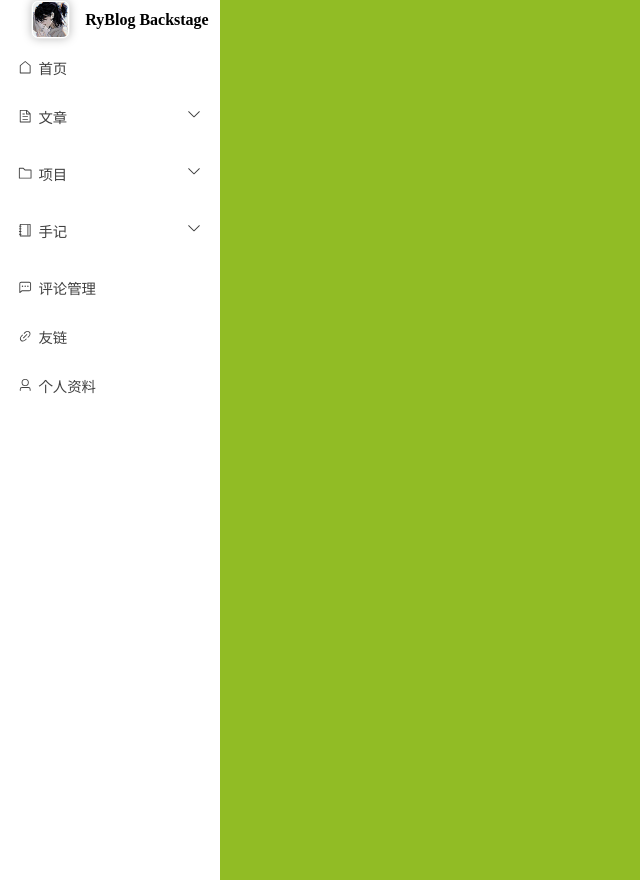
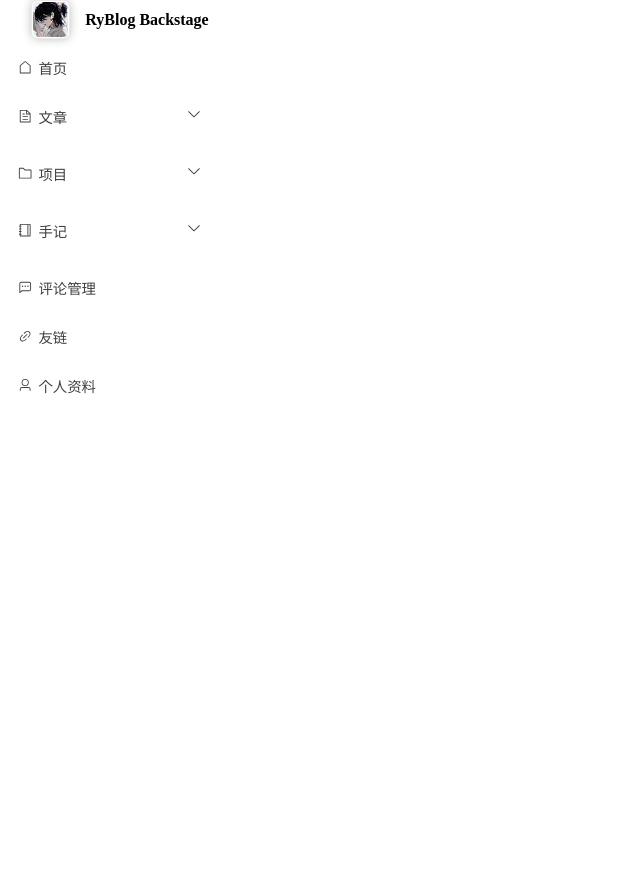
Before and after one commit to RyaoVen/Vue-RyBlog, a Vue app: page /admin in a window 1280 px wide. Shown: the whole page, without its empty margins (0-640 px from the left). Built offline with nearby package versions, Linux system fonts and the light colour scheme.

Commit message:
优化页面布局

```diff
--- a/src/page/backViews.vue
+++ b/src/page/backViews.vue
@@ -159,7 +159,7 @@ span{
 .content{
   height: 110vh;
   width: calc(100vw - 220px);
-  background-color: #91bc25;
+
   margin-left: 220px;
 }
 .folded {
--- a/src/page/index.vue
+++ b/src/page/index.vue
@@ -121,6 +121,9 @@ router.afterEach((to) => {
   nextTick(() => {
     currentPath.value = to.name
   })
+})
+onMounted(() => {
+  router.push('/home')
 })
 </script>
 
--- a/src/route/index-page.js
+++ b/src/route/index-page.js
@@ -11,6 +11,10 @@ const router = createRouter({
             path:'/',
             component: () => import('/src/page/index.vue'),
             children:[
+                {
+                    path:'',
+                    redirectTo:'home',
+                },
                 { //路由的命名
                     name:'home',
                     //路径
```
